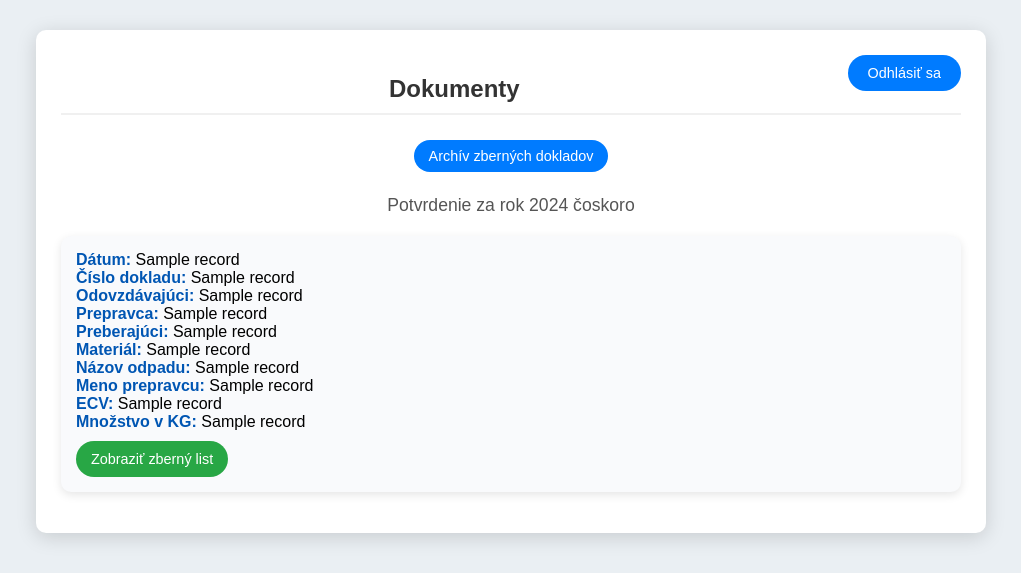
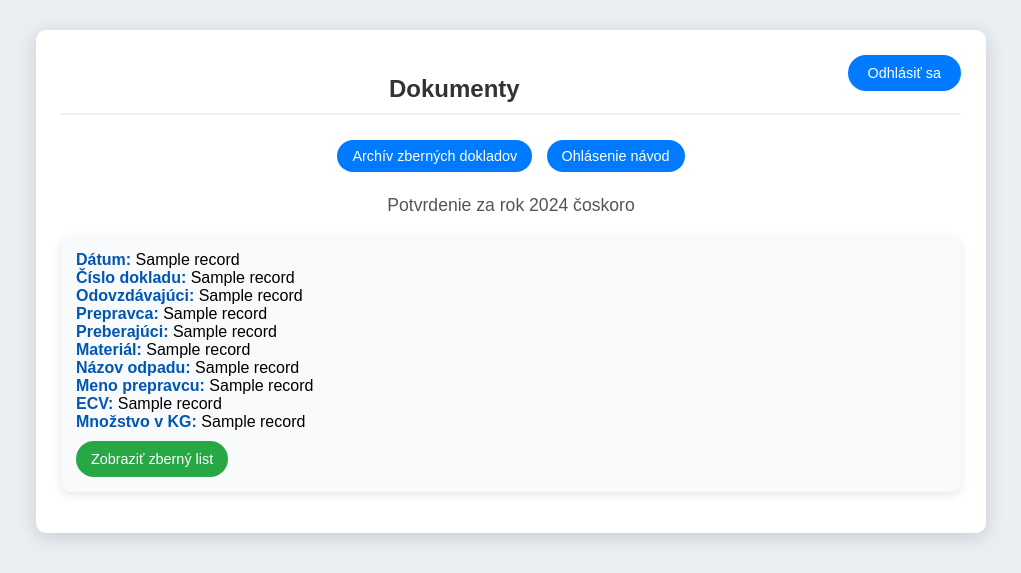
Before and after one commit to silverminesro/silverapp, a Flask app: template templates/personal_page.html in a window 1280 px wide. Shown: the top 573 px of the page, without its empty margins (129-1150 px from the left). Run offline with Flask 3, Linux system fonts and the light colour scheme; the template is opened without the code that fills it: most values are stand-ins (such as "Sample title", 1, 10 or a date in 2020); some libraries are stand-ins or nearby versions.

Commit message:
Add files via upload

```diff
--- a/templates/personal_page.html
+++ b/templates/personal_page.html
@@ -152,6 +152,7 @@
           <!--  <a href="{{ url_for('statistika_2024', user_id=user_info[0]) }}" class="stats-btn">Štatistika 2024</a>-->
             <a href="{{ url_for('archiv_zbernych_dokladov', user_id=user_info[0]) }}" class="stats-btn">Archív zberných dokladov</a>
             <!-- Podmienené tlačidlo pre potvrdenie 2024 -->
+            <a href="https://www.isoh.gov.sk/uvod/zivotna-situacia-ohlasenie/INFORMACIE-K-PODANIU-Ohlasenia-o-vzniku-odpadu-a-nakladani-s-nim" class="stats-btn" target="_blank" rel="noopener noreferrer" >Ohlásenie návod</a>
 {% if has_data %}
     <a href="{{ url_for('show_potvrdenie_rok_2024', user_id=user_info[0]) }}" class="stats-btn">Zobraziť potvrdenie 2024</a>
 {% else %}
```
